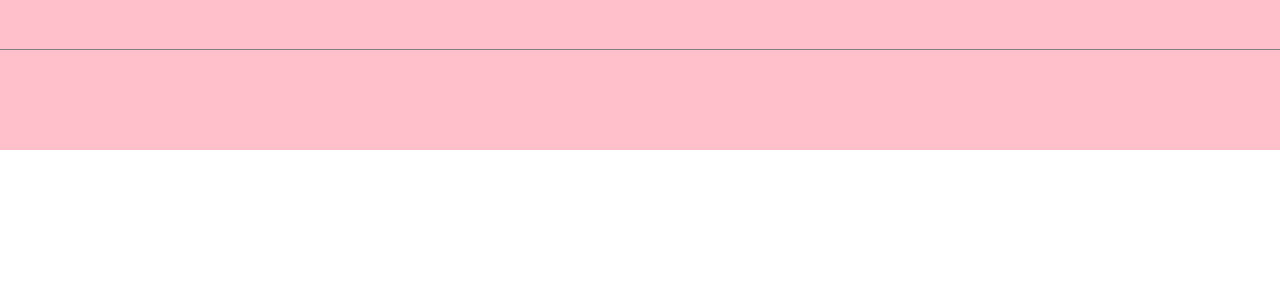
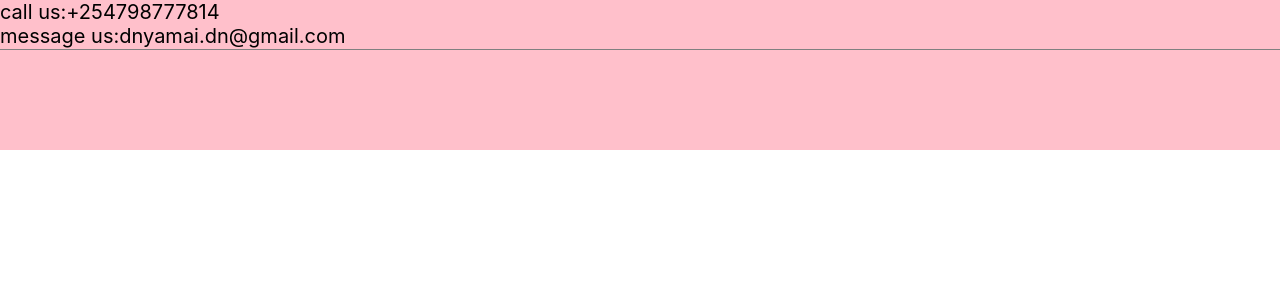
Before and after one commit to Diana-nyamai/CharityFundWebsite, a React (Create React App) app: page / in a window 1280 px wide. Shown: the top 300 px of the page. Built offline with nearby package versions, Linux system fonts and the light colour scheme.

Commit message:
navbar changes

```diff
--- a/src/App.css
+++ b/src/App.css
@@ -4,7 +4,7 @@
     box-sizing: border-box;
 }
 body{
-    color: #fff;
+    color: #000;
     font-size: 20px;
 }
 .main-header{
--- a/src/Navigation/NavBar.js
+++ b/src/Navigation/NavBar.js
@@ -5,7 +5,10 @@ function NavBar() {
         <div>
             <div className="main-header">
              <div className="header-upper">
-
+              <ul>
+              <li>call us:+254798777814</li>
+              <li>message us:dnyamai.dn@gmail.com</li>
+              </ul>
              </div>
             <div className="header-lower">
 
```
Also changed, not shown: 1 other file (tests, documents, lock files or other folders).
